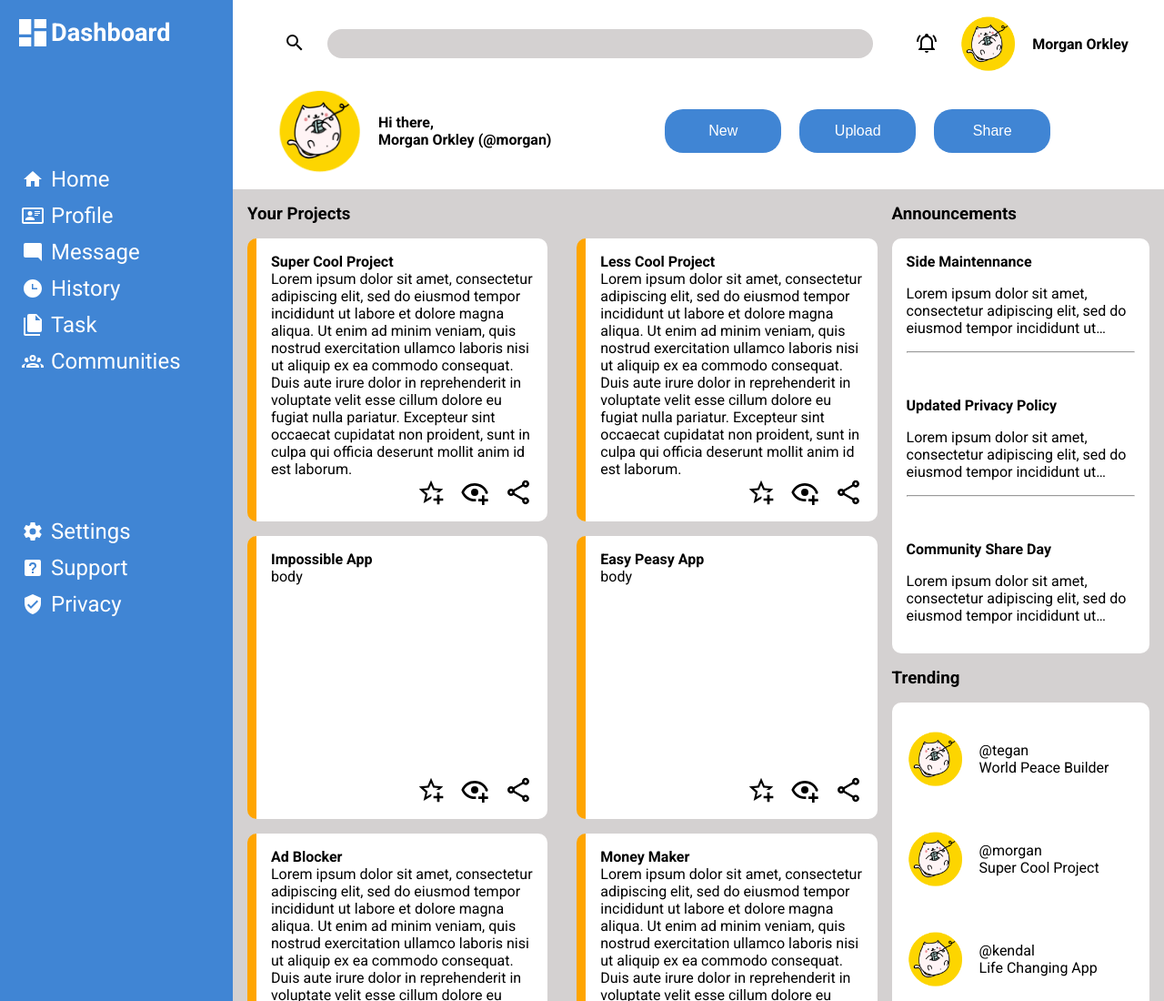
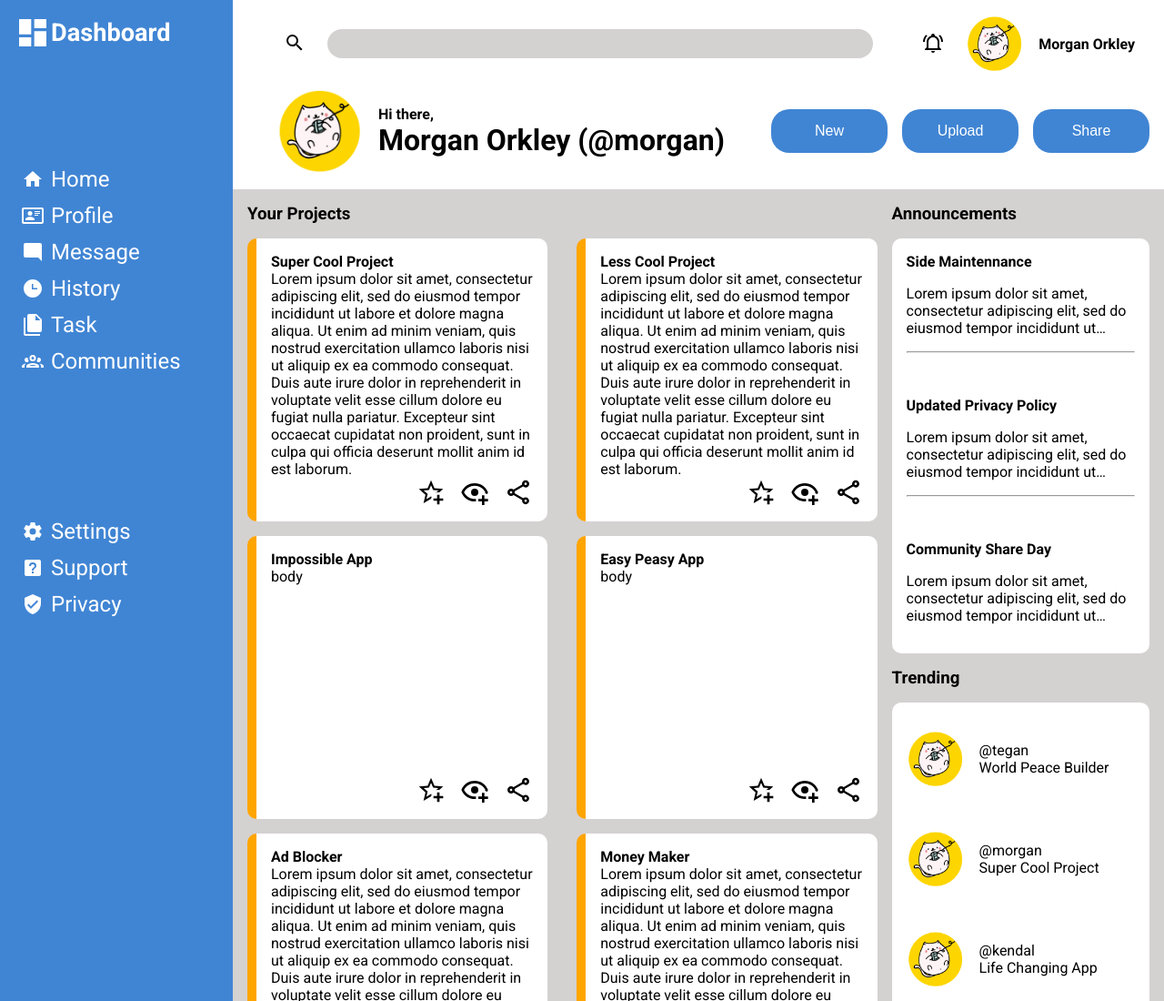
Before and after one commit to haip1290/admin-dashboard, a plain HTML site: page index.html in a window 1280 px wide. Shown: the top 1100 px of the page at 91% size. Drawn offline with Linux system fonts and the light colour scheme.

Commit message:
Adjust header section

```diff
--- a/index.html
+++ b/index.html
@@ -26,7 +26,7 @@
           </button>
           <input type="search" name="username" id="username" />
         </div>
-        <div>
+        <div class="notice-bar">
           <button class="icon-bell icon">
             <svg xmlns="http://www.w3.org/2000/svg" viewBox="0 0 24 24">
               <title>bell-ring-outline</title>
--- a/style.css
+++ b/style.css
@@ -127,6 +127,11 @@ header {
     gap: 1rem;
 }
 
+.notice-bar {
+    justify-content: flex-end;
+    padding-right: 2rem;
+}
+
 .search-bar > div .avatar {
     flex-shrink: 0;
 }
@@ -146,6 +151,8 @@ header .greeting {
 
 header .btns {
     padding-left: 1rem;
+    display: flex;
+    justify-content: flex-end;
 }
 
 .btns button {
@@ -164,6 +171,10 @@ header .user-info {
     flex-direction: row;
     align-items: center;
     gap: 1rem;
+}
+
+.user-info .username {
+    font-size: 2rem;
 }
 
 .avatar img {
```
